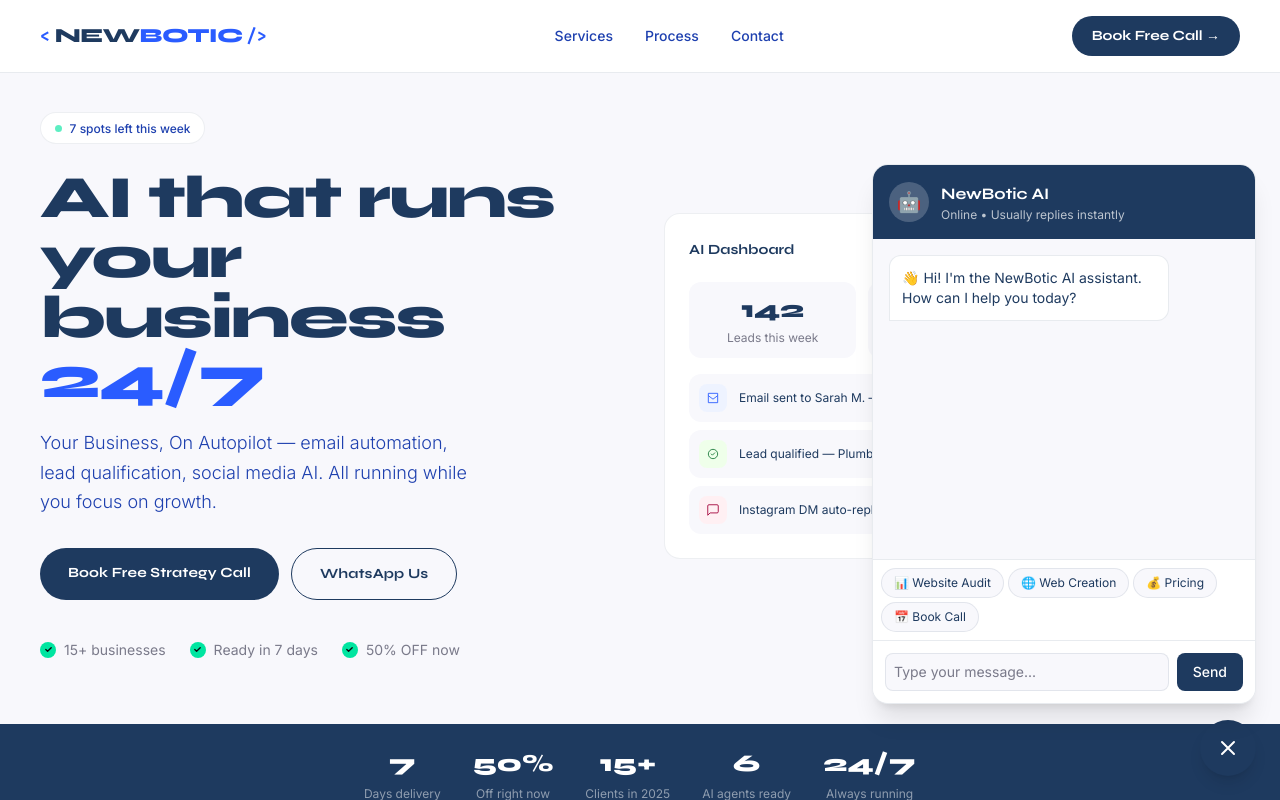
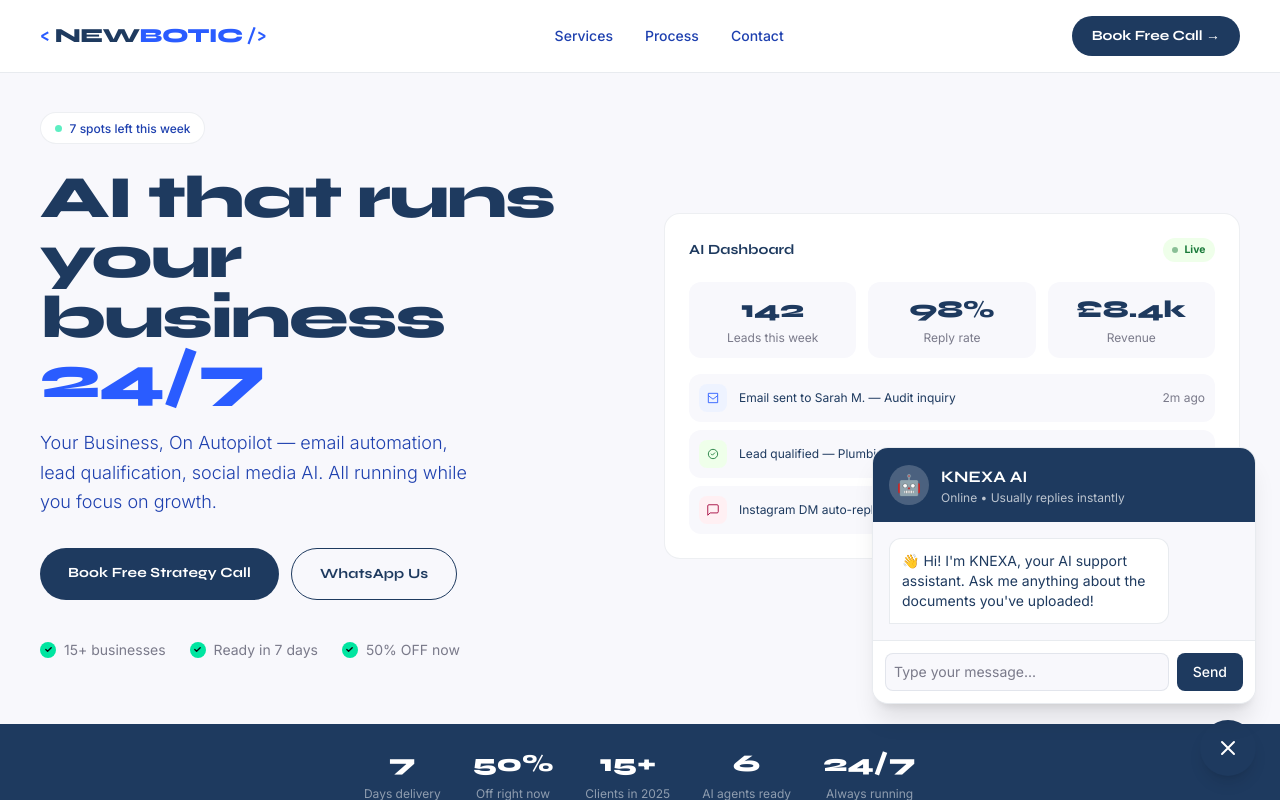
Before and after one commit to newbotic/newbotic-ai-agency, a Next.js app: page / in a window 1280 px wide. Both pictures are taken after a click on the button "Open chat". Shown: the top 800 px of the page. Built offline with nearby package versions, Linux system fonts and the light colour scheme.

Commit message:
🔗 Connect to Railway n8n, update chat webhook URL

```diff
--- a/app/components/AIChatBot.tsx
+++ b/app/components/AIChatBot.tsx
@@ -5,17 +5,10 @@ import { useState } from 'react';
 export default function AIChatBot() {
   const [isOpen, setIsOpen] = useState(false);
   const [messages, setMessages] = useState<Array<{text: string, isUser: boolean}>>([
-    { text: "👋 Hi! I'm the NewBotic AI assistant. How can I help you today?", isUser: false }
+    { text: "👋 Hi! I'm KNEXA, your AI support assistant. Ask me anything about the documents you've uploaded!", isUser: false }
   ]);
   const [inputValue, setInputValue] = useState('');
   const [isTyping, setIsTyping] = useState(false);
-
-  const quickReplies = [
-    "📊 Website Audit",
-    "🌐 Web Creation",
-    "💰 Pricing",
-    "📅 Book Call"
-  ];
 
   const handleSendMessage = async (text: string) => {
     if (!text.trim()) return;
@@ -24,33 +17,37 @@ export default function AIChatBot() {
     setInputValue('');
     setIsTyping(true);
 
-    setTimeout(() => {
-      let response = "";
-      const lowerText = text.toLowerCase();
+    try {
+      const webhookUrl = 'https://n8n-railway-production-7fd0.up.railway.app/webhook/324430ad-378e-4a17-869b-5bb061de7b45/chat';
 
-      if (lowerText.includes("audit")) {
-        response = "Our Website Audit service (50% OFF - £75) includes speed test, security check, SEO analysis, and mobile responsiveness. Would you like to book a free call?";
-      } else if (lowerText.includes("website") || lowerText.includes("creation")) {
-        response = "Our Web Page Creation service (50% OFF - £175) includes custom design, mobile optimization, SEO setup, and Google Analytics. Ready in 7 days!";
-      } else if (lowerText.includes("price") || lowerText.includes("cost")) {
-        response = "🎉 Limited 50% OFF offer:\n• Website Audit: £75 (was £150)\n• Web Creation: £175 (was £350)";
-      } else if (lowerText.includes("book") || lowerText.includes("call")) {
-        response = "Great! You can book a free 15-min call here: https://calendly.com/hello-newbotic/30min";
-      } else {
-        response = "Thanks for your message! Would you like to know about our Website Audit, Web Creation services, or book a free consultation call?";
-      }
+      const response = await fetch(webhookUrl, {
+        method: 'POST',
+        headers: { 'Content-Type': 'application/json' },
+        body: JSON.stringify({
+          chatInput: text,
+          sessionId: 'newbotic-chat'
+        })
+      });
 
-      setMessages(prev => [...prev, { text: response, isUser: false }]);
+      const data = await response.json();
+      const assistantResponse = data.output || data.response || data.message || "I couldn't find that information in the documents.";
+
+      setMessages(prev => [...prev, { text: assistantResponse, isUser: false }]);
+    } catch (error) {
+      setMessages(prev => [...prev, {
+        text: "Sorry, I'm having connection issues. Please try again in a moment.",
+        isUser: false
+      }]);
+    } finally {
       setIsTyping(false);
-    }, 1000);
+    }
   };
 
   return (
     <>
-      {/* Chat Button - Navy Blue */}
       <button
         onClick={() => setIsOpen(!isOpen)}
-        className="fixed bottom-6 right-6 z-50 bg-[#1e3a5f] text-white p-4 rounded-full shadow-lg hover:scale-110 hover:bg-[#1e40af] transition-all duration-300"
+        className="fixed bottom-6 right-6 z-[9999] bg-[#1e3a5f] text-white p-4 rounded-full shadow-lg hover:scale-110 hover:bg-[#1e40af] transition-all duration-300"
         aria-label={isOpen ? "Close chat" : "Open chat"}
         aria-expanded={isOpen}
       >
@@ -65,24 +62,21 @@ export default function AIChatBot() {
         )}
       </button>
 
-      {/* Chat Window - Light Theme with Navy Accents */}
       {isOpen && (
-        <div className="fixed bottom-24 right-6 z-50 w-80 sm:w-96 bg-white rounded-2xl shadow-xl border border-[#1e3a5f]/10 overflow-hidden">
-          {/* Header - Navy Blue */}
-          <div className="bg-[#1e3a5f] p-4">
+        <div className="fixed bottom-24 right-6 z-[9999] w-80 sm:w-96 max-h-[80vh] bg-white rounded-2xl shadow-xl border border-[#1e3a5f]/10 flex flex-col overflow-hidden">
+          <div className="bg-[#1e3a5f] p-4 shrink-0">
             <div className="flex items-center gap-3">
               <div className="w-10 h-10 bg-white/20 rounded-full flex items-center justify-center text-white text-xl">
                 🤖
               </div>
               <div>
-                <h3 className="font-['Syne'] font-bold text-white">NewBotic AI</h3>
+                <h3 className="font-['Syne'] font-bold text-white">KNEXA AI</h3>
                 <p className="text-xs text-white/70">Online • Usually replies instantly</p>
               </div>
             </div>
           </div>
 
-          {/* Messages */}
-          <div className="h-80 overflow-y-auto p-4 space-y-3 bg-[#f8f8fc]">
+          <div className="flex-1 min-h-0 overflow-y-auto p-4 space-y-3 bg-[#f8f8fc]">
             {messages.map((msg, idx) => (
               <div
                 key={idx}
@@ -112,21 +106,7 @@ export default function AIChatBot() {
             )}
           </div>
 
-          {/* Quick Replies */}
-          <div className="p-2 bg-white border-t border-[#1e3a5f]/10 flex flex-wrap gap-1">
-            {quickReplies.map((reply) => (
-              <button
-                key={reply}
-                onClick={() => handleSendMessage(reply)}
-                className="text-xs bg-[#f8f8fc] hover:bg-[#eef3ff] text-[#1e3a5f] px-3 py-1.5 rounded-full transition border border-[#1e3a5f]/10"
-              >
-                {reply}
-              </button>
-            ))}
-          </div>
-
-          {/* Input */}
-          <div className="p-3 bg-white border-t border-[#1e3a5f]/10">
+          <div className="p-3 bg-white border-t border-[#1e3a5f]/10 shrink-0">
             <form
               onSubmit={(e) => {
                 e.preventDefault();
--- a/package.json
+++ b/package.json
@@ -11,6 +11,7 @@
   "dependencies": {
     "@next/third-parties": "^16.2.3",
     "googleapis": "^171.4.0",
+    "lucide-react": "^1.8.0",
     "next": "^15.5.9",
     "react": "^19.2.5",
     "react-dom": "^19.2.5",
```
Also changed, not shown: src/components/dashboard/KnexaUpload.tsx (+32 -30 lines), 1 other file (tests, documents, lock files or other folders).
